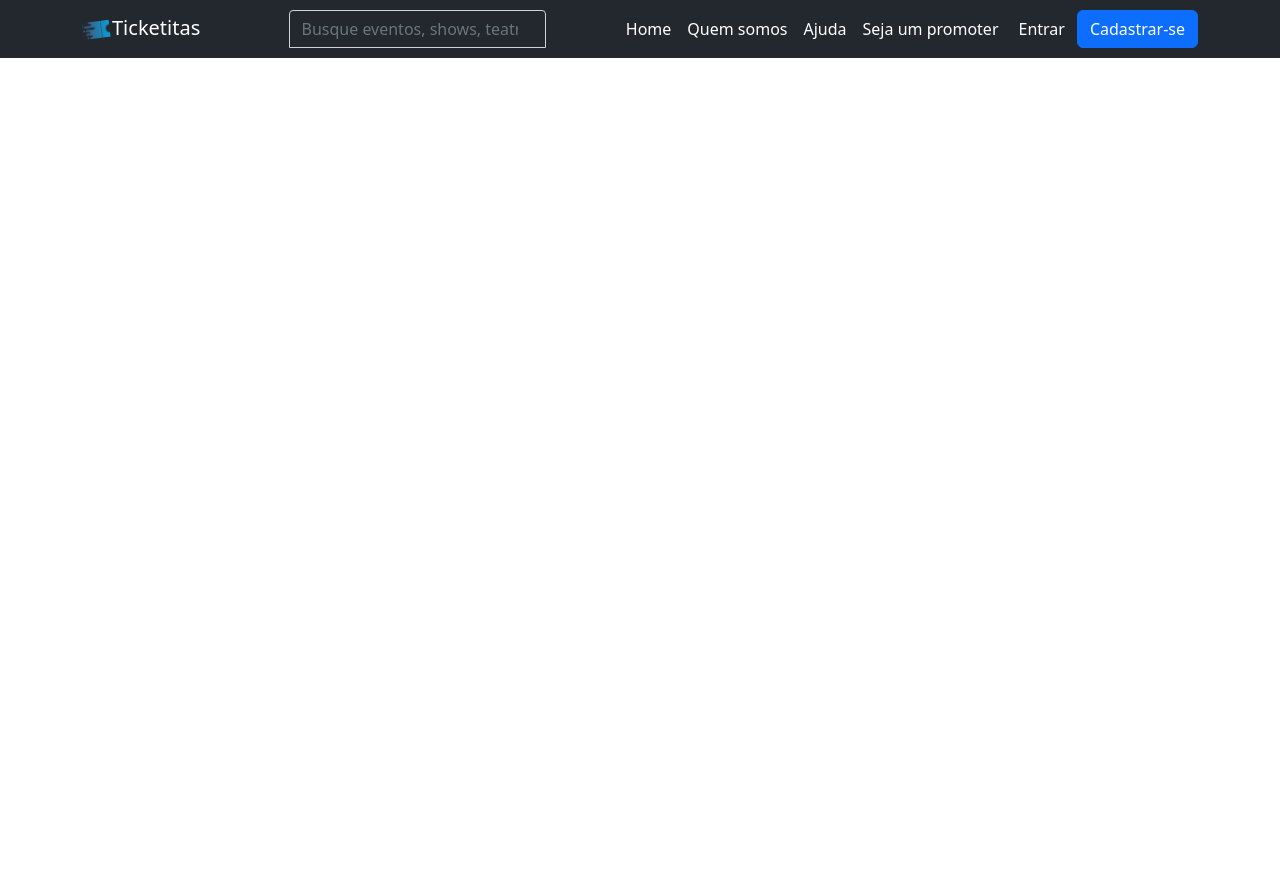
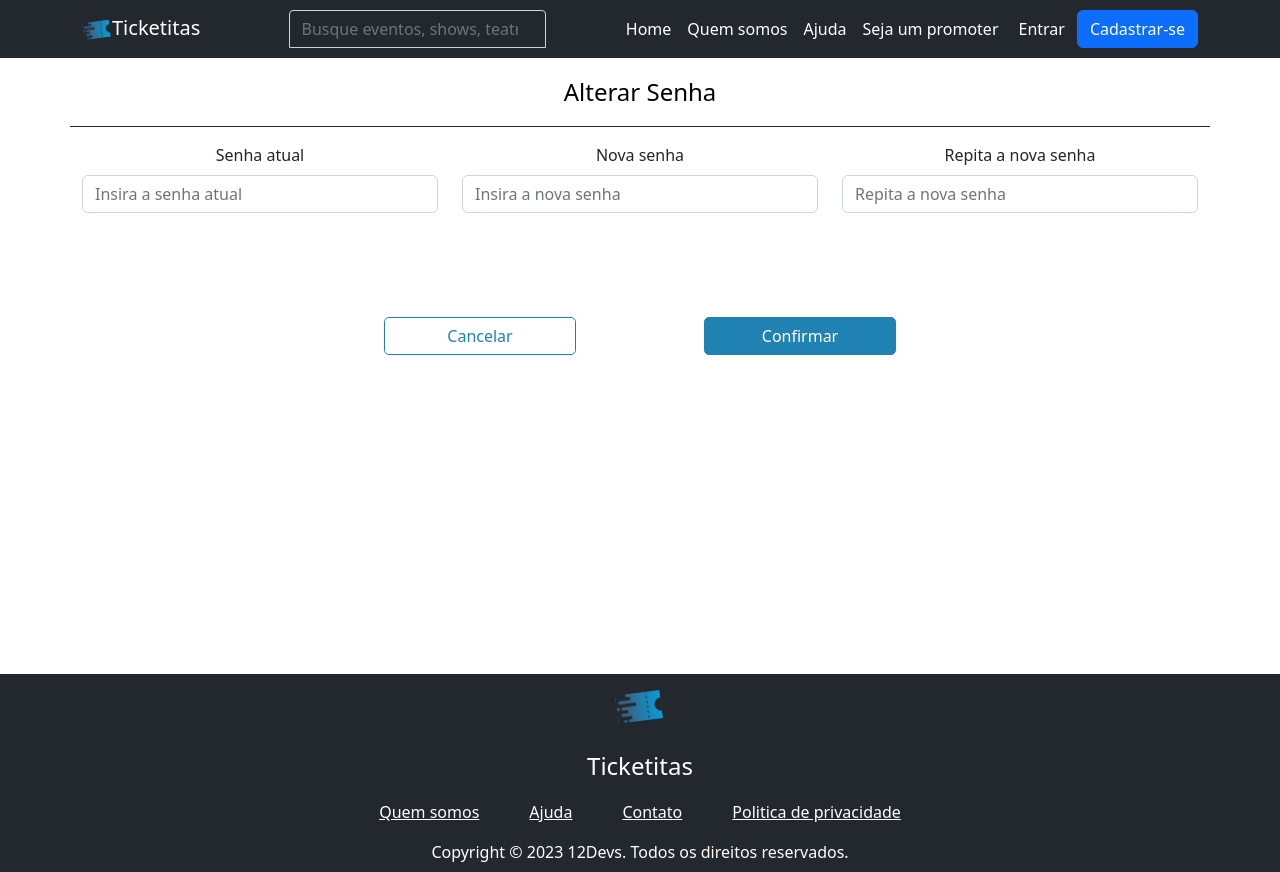
Before and after one commit to 12Devs/Ticketitas-TypeScript, a React (Create React App) app: page /recuperarSenha in a window 1280 px wide. Before the commit the page ends 800 px from the top, so only its background shows below. Built offline with nearby package versions, Linux system fonts and the light colour scheme.

Commit message:
feat: Adicionando página de atualizar senha

```diff
--- /dev/null
+++ b/src/pages/RecuperarSenha/index.tsx
@@ -0,0 +1,77 @@
+import Form from 'react-bootstrap/Form';
+import Footer from '../../components/Footer';
+import { Alert, Button, Col, Container, Row } from 'react-bootstrap';
+import { MouseEventHandler, useState } from 'react';
+import InputTexto from '../../components/InputTexto';
+
+import {useNavigate } from 'react-router-dom';
+
+export default function RecuperarSenha(){
+    const [senhaAtual, setSenhaAtual] = useState('');
+    const [novaSenha, setNovaSenha] = useState('');
+    const [novaSenhaConfirmacao, setNovaSenhaConfirmacao] = useState('');
+    const [mensagem, setMensagem] = useState(false); //Boleano que define a exibição da mensagem de erro
+    const navigate = useNavigate(); //Objeto pra navegar para outras páginas
+
+    const atualizarSenha = (event: any) => {
+        event.preventDefault();
+        var dadosSenha: any = {
+            senhaAtual,
+            novaSenha,
+            novaSenhaConfirmacao
+        }
+
+        // Limpa a mensagem
+        setMensagem(false);
+
+        if (novaSenha == novaSenhaConfirmacao) {
+            // Colocar chamada pro backend de atualizar a senha
+
+            navigate('/');
+        } else {
+            setMensagem(true);
+        }
+
+    }
+
+    return (
+        <>
+            <Form style={{minHeight: '75vh'}} onSubmit={atualizarSenha}>
+                <Container>
+                    <Row className='border-bottom border-dark mt-3'>
+                        <p className='Texto-Medio Texto-Preto'>Alterar Senha</p>
+                    </Row>
+
+                    <Row className='mt-3 mb-5'>
+                        <Col sm={4}>
+                            <InputTexto type="password" defaultValue={''} required={true} label={"Senha atual"} placeholder={"Insira a senha atual"} controlId={"inputSenhaAtual"} data={senhaAtual} setData={setSenhaAtual} />
+                        </Col>
+                        <Col sm={4}>
+                            <InputTexto type="password" defaultValue={''} required={true} label={"Nova senha"} placeholder={"Insira a nova senha"} controlId={"inputNovaSenha"} data={novaSenha} setData={setNovaSenha} />
+                        </Col>
+                        <Col sm={4}>
+                            <InputTexto type="password" defaultValue={''} required={true} label={"Repita a nova senha"} placeholder={"Repita a nova senha"} controlId={"inputNovaSenhaAgain"} data={novaSenhaConfirmacao} setData={setNovaSenhaConfirmacao} />
+                        </Col>
+                    </Row>
+
+                    <Row className='mt-3 '>
+                        <Alert style={{width: 'fit-content'}} show={mensagem} variant="danger">
+                            <p>As senhas não coincidem!</p>
+                        </Alert>
+                    </Row>
+
+                    <Row className='d-flex justify-content-center'>
+                            <Button href='/' style={{margin: '5vh 5vw 5vh 5vw'}} className='Botão-Secundario Texto-Azul'>
+                                Cancelar
+                            </Button>
+                            <Button style={{margin: '5vh 5vw 5vh 5vw'}} className='Botão-Primario Texto-Branco' type="submit">
+                                Confirmar
+                            </Button>
+                    </Row>
+                </Container>
+            </Form>
+
+            <Footer/>
+        </>
+    )
+}
--- a/src/routes.js
+++ b/src/routes.js
@@ -6,6 +6,7 @@ import QuemSomos from './pages/QuemSomos';
 import CadastrarCliente from './pages/CadastrarCliente';
 import CadastrarPromoter from './pages/CadastrarPromoter';
 import CadastrarAdmin from './pages/CadastrarAdmin';
+import RecuperarSenha from './pages/RecuperarSenha';
 
 
 
@@ -20,6 +21,7 @@ export default function AppRouter() {
                     <Route path='cadastrarSe' element={<CadastrarCliente/>}/>
                     <Route path='cadastrarPromoter' element={<CadastrarPromoter/>}/>
                     <Route path='cadastrarAdmin' element={<CadastrarAdmin/>}/>
+                    <Route path='recuperarSenha' element={<RecuperarSenha/>}/>
                 </Routes>
 
             </Router>
```
